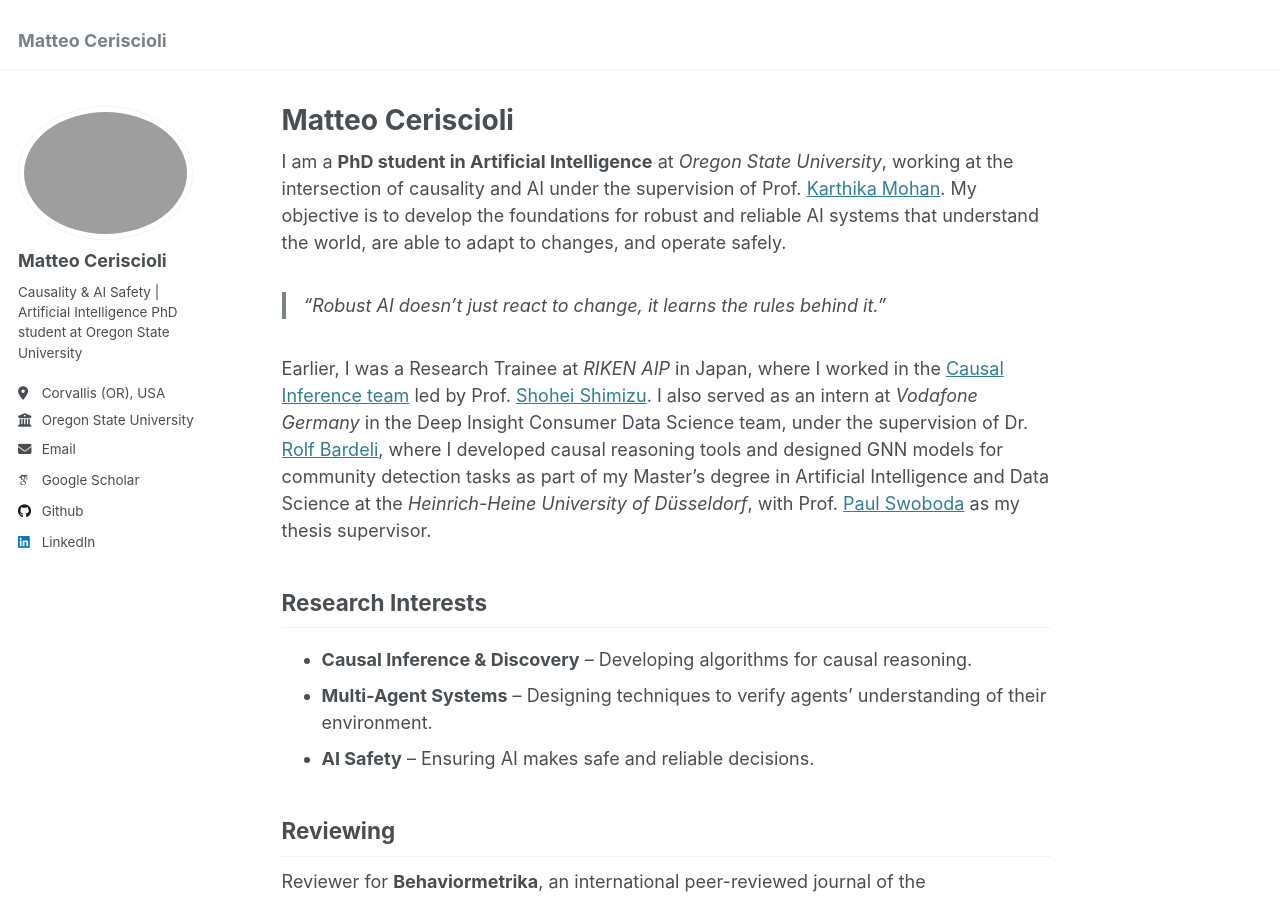
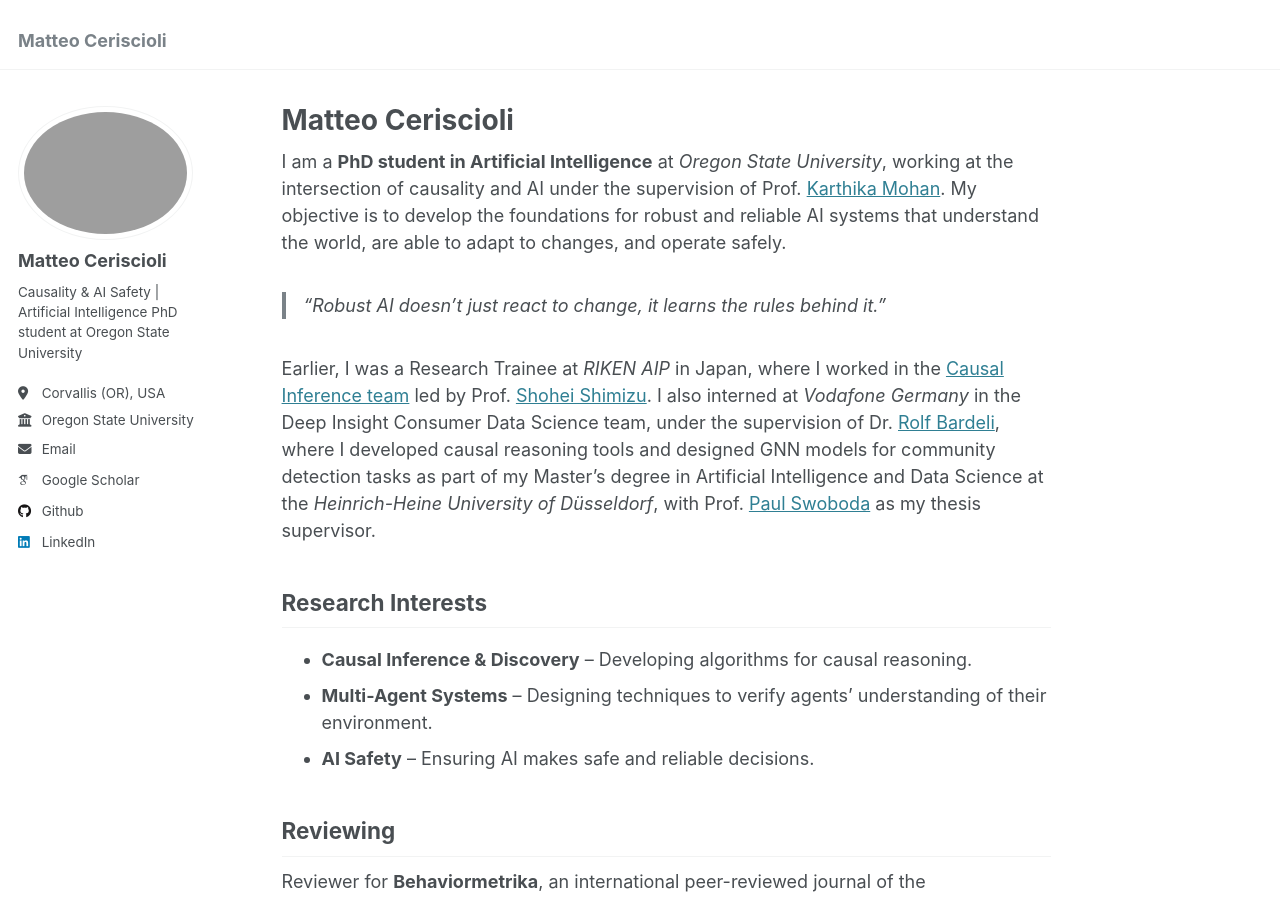
Before and after one commit to matteoceriscioli/matteoceriscioli.github.io, a Jekyll site: the page built from _pages/about.md, in a window 1280 px wide and 900 px high. Built offline with Jekyll 4.4.1, drawn with Linux system fonts in a browser that asks for light colours; some web fonts are replaced.

Commit message:
Update about.md

```diff
--- a/_pages/about.md
+++ b/_pages/about.md
@@ -11,7 +11,7 @@ I am a **PhD student in Artificial Intelligence** at *Oregon State University*,
 
 > *"Robust AI doesn't just react to change, it learns the rules behind it."*
 
-Earlier, I was a Research Trainee at *RIKEN AIP* in Japan, where I worked in the [Causal Inference team](https://www.riken.jp/en/research/labs/aip/generic_tech/cause_infer/index.html) led by Prof. [Shohei Shimizu](https://sites.google.com/view/sshimizu06/lab?authuser=0). I also served as an intern at *Vodafone Germany* in the Deep Insight Consumer Data Science team, under the supervision of Dr. [Rolf Bardeli](https://www.linkedin.com/in/rolf-bardeli-30689a2/?originalSubdomain=de), where I developed causal reasoning tools and designed GNN models for community detection tasks as part of my Master’s degree in Artificial Intelligence and Data Science at the *Heinrich-Heine University of Düsseldorf*, with Prof. [Paul Swoboda](https://www.sarmata.hhu.de/) as my thesis supervisor.
+Earlier, I was a Research Trainee at *RIKEN AIP* in Japan, where I worked in the [Causal Inference team](https://www.riken.jp/en/research/labs/aip/generic_tech/cause_infer/index.html) led by Prof. [Shohei Shimizu](https://sites.google.com/view/sshimizu06/lab?authuser=0). I also interned at *Vodafone Germany* in the Deep Insight Consumer Data Science team, under the supervision of Dr. [Rolf Bardeli](https://www.linkedin.com/in/rolf-bardeli-30689a2/?originalSubdomain=de), where I developed causal reasoning tools and designed GNN models for community detection tasks as part of my Master’s degree in Artificial Intelligence and Data Science at the *Heinrich-Heine University of Düsseldorf*, with Prof. [Paul Swoboda](https://www.sarmata.hhu.de/) as my thesis supervisor.
 
 ## Research Interests
 - **Causal Inference & Discovery** – Developing algorithms for causal reasoning.
```
